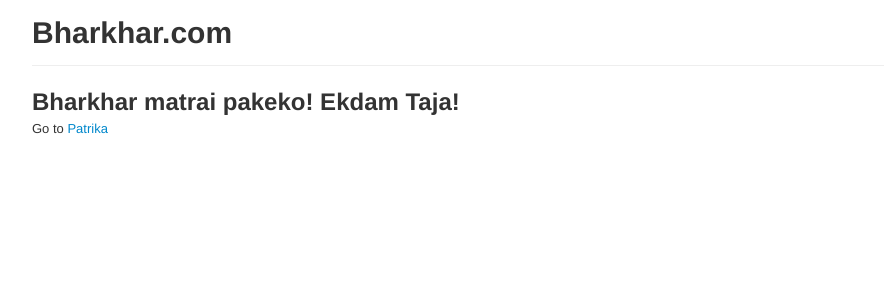
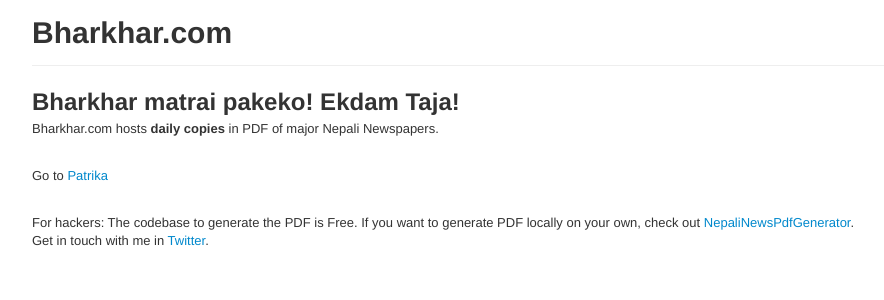
Before and after one commit to bibstha/NepaliNewsHoster, a Django app: page / in a window 1280 px wide. Shown: the top 300 px of the page, without its empty margins (138-1022 px from the left). Run offline with Django 3.2, Linux system fonts and the light colour scheme; parts of the project's set-up code (start-up, migrations or seed data) failed here and were passed over; some libraries are stand-ins or nearby versions.

Commit message:
Fixed minor style issues

```diff
--- a/media_dir/css/style.css
+++ b/media_dir/css/style.css
@@ -17,3 +17,7 @@
 .file_icon {
   background-image: url(/patrika/media/fileindex/pdf_icon.png);
 }
+
+p {
+  padding-bottom: 20px;
+}
--- a/template/base.html
+++ b/template/base.html
@@ -1,5 +1,5 @@
 <!DOCTYPE html>
-<html lang="en">
+<html lang="en-US">
 <!--
 ___.   .__                  __   .__                   /\                 /\
 \_ |__ |  |__ _____ _______|  | _|  |__ _____ _______  \ \    _____      / /
@@ -10,7 +10,7 @@
 -->
 <head>
   <link rel="stylesheet" href="style.css" />
-  <title>Bharkhar.com{% block title %}{% endblock %}</title>
+  <title>Bharkhar.com | {% block title %}{% endblock %}</title>
   <link href="{{ MEDIA_URL }}css/bootstrap.min.css"  rel="stylesheet" type="text/css">
   <link href="{{ MEDIA_URL }}css/style.css"  rel="stylesheet" type="text/css">
 
--- a/template/cms/index.html
+++ b/template/cms/index.html
@@ -5,10 +5,16 @@
 * non for now
 {% endcomment %}
 
-{% block title %}{% endblock %}
+{% block title %}Daily updated Nepali news{% endblock %}
 {% block page_header %}Bharkhar.com{% endblock %}
 
 {% block content %}
 <h2>Bharkhar matrai pakeko! Ekdam Taja!</h2>
+<p>Bharkhar.com hosts <strong>daily copies</strong> in PDF of major Nepali Newspapers.</p>
 <p>Go to <a href="/patrika">Patrika</a></p>
+<p>
+	For hackers: The codebase to generate the PDF is Free. If you want to generate PDF locally on your own, check out
+	<a href="https://github.com/bibstha/NepaliNewsPdfGenerator" target="_blank">NepaliNewsPdfGenerator</a>. <br/>
+	Get in touch with me in <a href="http://twitter.com/bibstha" target="_blank">Twitter</a>.
+</p>
 {% endblock %}
```
